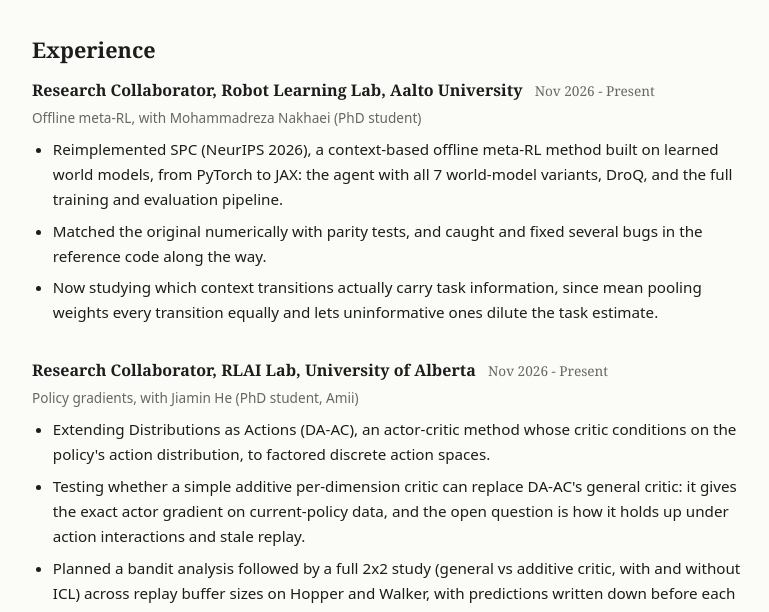
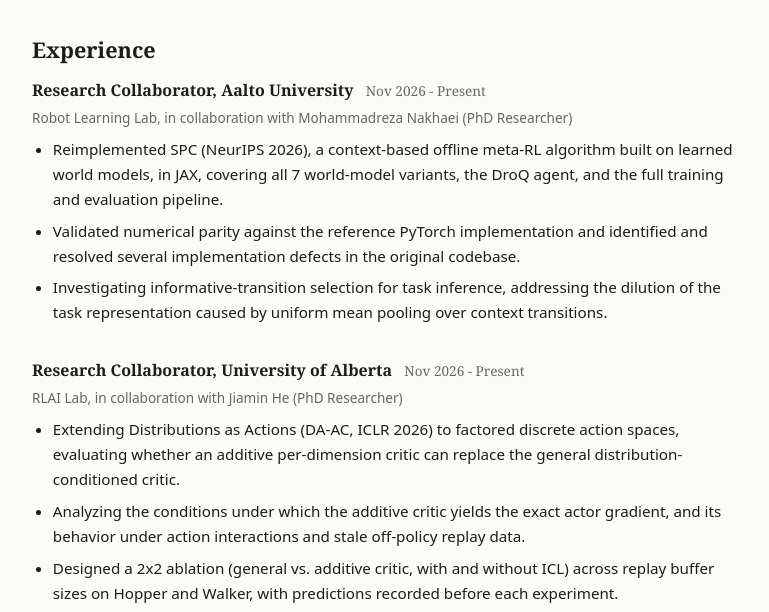
Before and after one commit to Levi0p/Levi0p.github.io, a plain HTML site: page ml.html in a window 1280 px wide. Shown: the part 188-800 px from the top of the page, without its empty margins (248-1017 px from the left). Drawn offline with Linux system fonts and the light colour scheme.

Commit message:
Formalize research collaboration entries

```diff
--- a/ml.html
+++ b/ml.html
@@ -22,21 +22,21 @@
 <h1>Machine Learning</h1>
 <h2>Experience</h2>
 <div class="entry">
-<h3>Research Collaborator, Robot Learning Lab, Aalto University <span class="meta">Nov 2026 - Present</span></h3>
-<p class="sub">Offline meta-RL, with Mohammadreza Nakhaei (PhD student)</p>
+<h3>Research Collaborator, Aalto University <span class="meta">Nov 2026 - Present</span></h3>
+<p class="sub">Robot Learning Lab, in collaboration with Mohammadreza Nakhaei (PhD Researcher)</p>
 <ul>
-<li>Reimplemented SPC (NeurIPS 2026), a context-based offline meta-RL method built on learned world models, from PyTorch to JAX: the agent with all 7 world-model variants, DroQ, and the full training and evaluation pipeline.</li>
-<li>Matched the original numerically with parity tests, and caught and fixed several bugs in the reference code along the way.</li>
-<li>Now studying which context transitions actually carry task information, since mean pooling weights every transition equally and lets uninformative ones dilute the task estimate.</li>
+<li>Reimplemented SPC (NeurIPS 2026), a context-based offline meta-RL algorithm built on learned world models, in JAX, covering all 7 world-model variants, the DroQ agent, and the full training and evaluation pipeline.</li>
+<li>Validated numerical parity against the reference PyTorch implementation and identified and resolved several implementation defects in the original codebase.</li>
+<li>Investigating informative-transition selection for task inference, addressing the dilution of the task representation caused by uniform mean pooling over context transitions.</li>
 </ul>
 </div>
 <div class="entry">
-<h3>Research Collaborator, RLAI Lab, University of Alberta <span class="meta">Nov 2026 - Present</span></h3>
-<p class="sub">Policy gradients, with Jiamin He (PhD student, Amii)</p>
+<h3>Research Collaborator, University of Alberta <span class="meta">Nov 2026 - Present</span></h3>
+<p class="sub">RLAI Lab, in collaboration with Jiamin He (PhD Researcher)</p>
 <ul>
-<li>Extending Distributions as Actions (DA-AC), an actor-critic method whose critic conditions on the policy's action distribution, to factored discrete action spaces.</li>
-<li>Testing whether a simple additive per-dimension critic can replace DA-AC's general critic: it gives the exact actor gradient on current-policy data, and the open question is how it holds up under action interactions and stale replay.</li>
-<li>Planned a bandit analysis followed by a full 2x2 study (general vs additive critic, with and without ICL) across replay buffer sizes on Hopper and Walker, with predictions written down before each run.</li>
+<li>Extending Distributions as Actions (DA-AC, ICLR 2026) to factored discrete action spaces, evaluating whether an additive per-dimension critic can replace the general distribution-conditioned critic.</li>
+<li>Analyzing the conditions under which the additive critic yields the exact actor gradient, and its behavior under action interactions and stale off-policy replay data.</li>
+<li>Designed a 2x2 ablation (general vs. additive critic, with and without ICL) across replay buffer sizes on Hopper and Walker, with predictions recorded before each experiment.</li>
 </ul>
 </div>
 <div class="entry">
```
